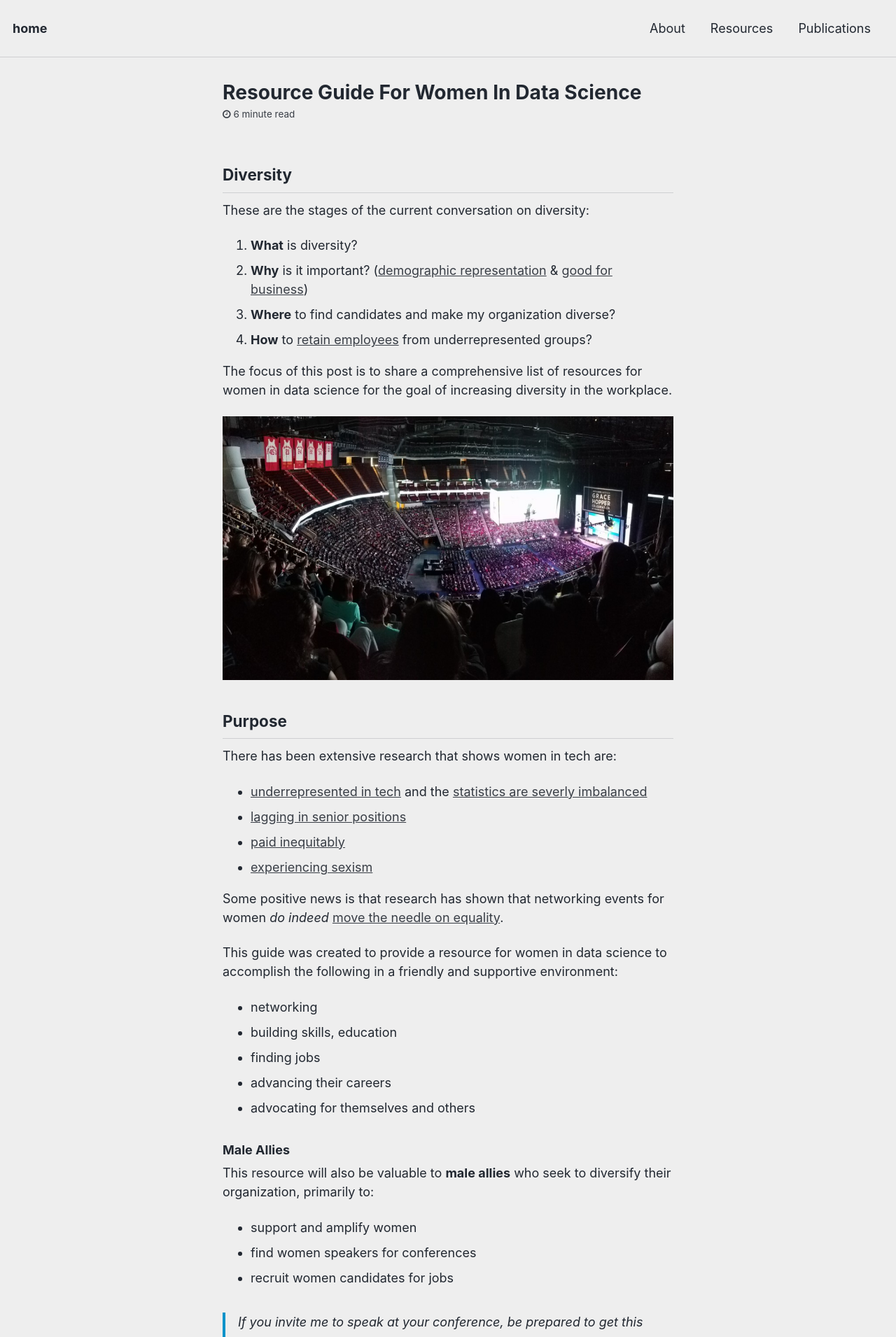
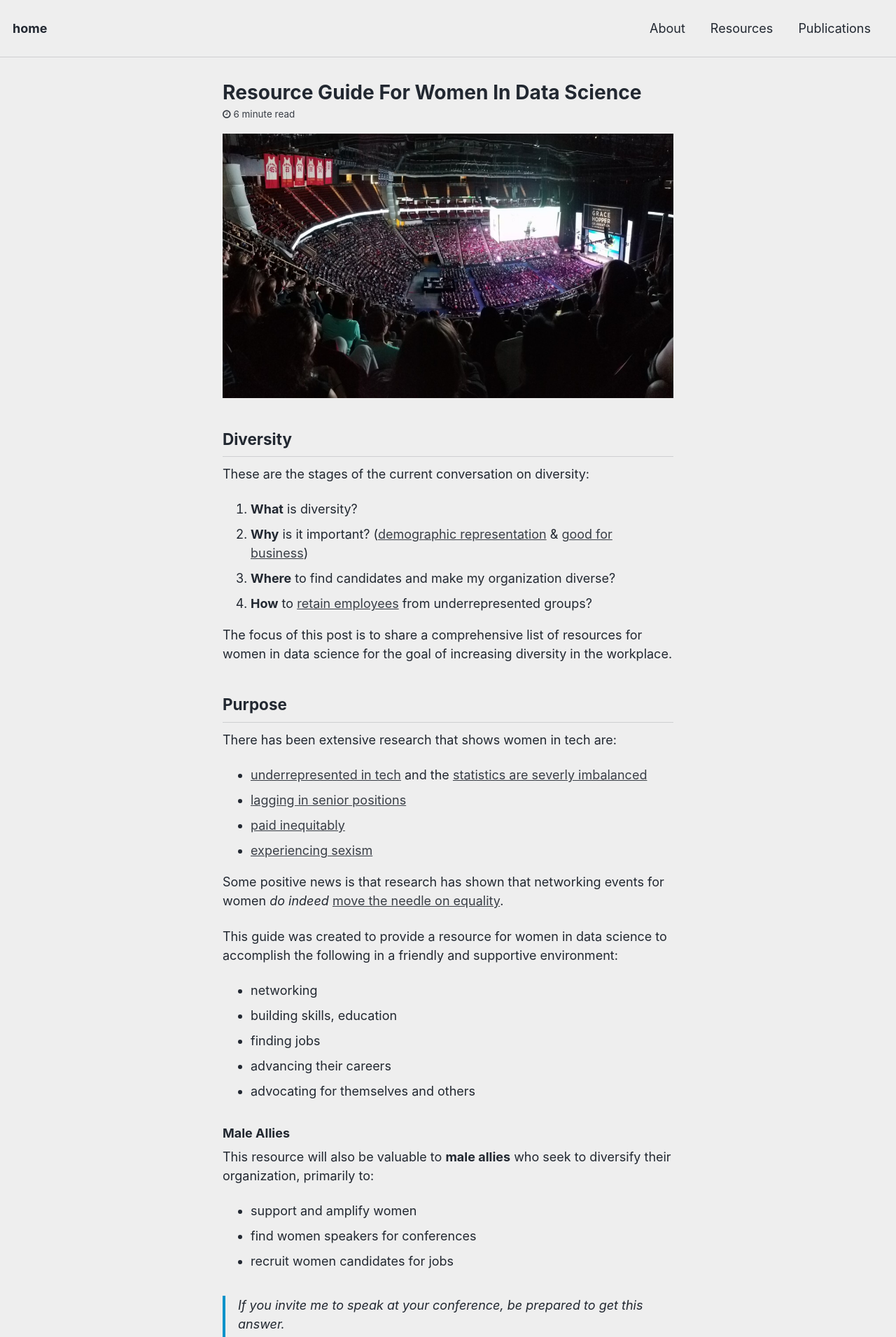
Before and after one commit to reshamas/reshamas.github.io, a Jekyll site: the page built from _posts/2018-05-09-resource-guide-for-women-in-data-science.md, in a window 1280 px wide. Shown: the top 1911 px of the page at 70% size. Built offline with Jekyll 4.4.1, drawn with Linux system fonts in a browser that asks for light colours; comment, search, counter and statistics services are not loaded.

Commit message:
Update 2018-05-09-resource-guide-for-women-in-data-science.md

```diff
--- a/_posts/2018-05-09-resource-guide-for-women-in-data-science.md
+++ b/_posts/2018-05-09-resource-guide-for-women-in-data-science.md
@@ -1,3 +1,5 @@
+<img src="../assets/images/grace_hopper.jpg" align="center">
+
 
 ## Diversity
 These are the stages of the current conversation on diversity:
@@ -9,7 +11,6 @@ These are the stages of the current conversation on diversity:
 The focus of this post is to share a comprehensive list of resources for women in data science for the goal of increasing diversity in the workplace.
 
 
-<img src="../assets/images/grace_hopper.jpg" align="center">
 
 ## Purpose
 
```
